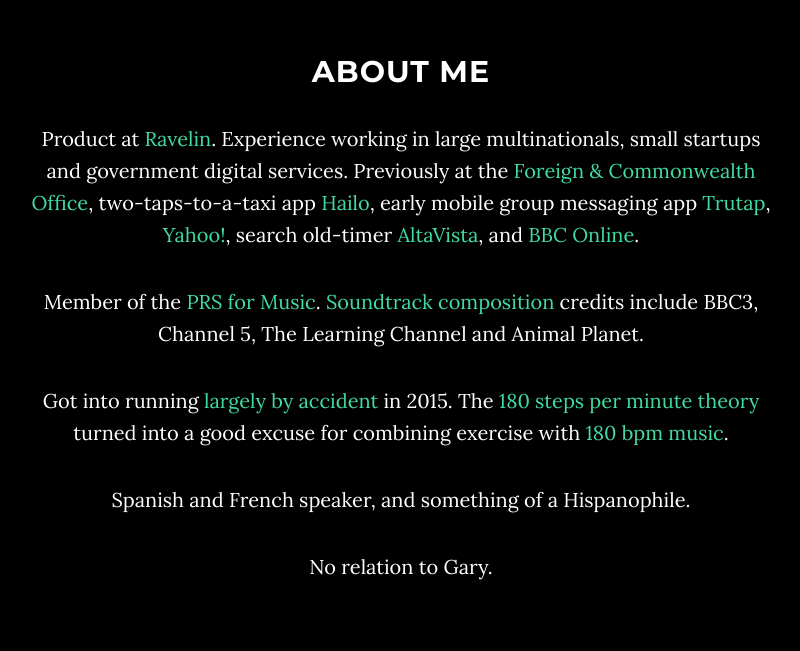
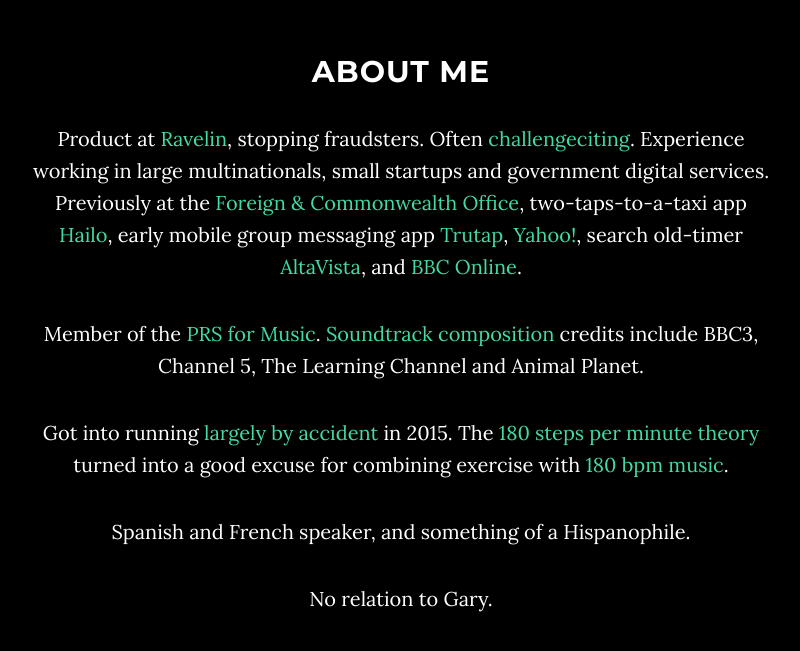
Before and after one commit to markbarlow/markbarlow.github.io, a plain HTML site: page index.html in a window 1280 px wide. Shown: the part 995-1646 px from the top of the page, without its empty margins (239-1039 px from the left). Drawn offline with Linux system fonts and the light colour scheme; some packages are replaced by stand-ins of ours.

Commit message:
Add link
linky link

```diff
--- a/index.html
+++ b/index.html
@@ -93,7 +93,7 @@
         <div class="row">
             <div class="col-lg-8 col-lg-offset-2">
                 <h2>About Me</h2>
-		    <p>Product at <a href="https://www.ravelin.com">Ravelin</a>. Experience working in large multinationals, small startups and government digital services. Previously at the <a href="https://www.gov.uk/government/organisations/foreign-commonwealth-office">Foreign &amp; Commonwealth Office</a>, two-taps-to-a-taxi app <a href="https://www.hailoapp.com/">Hailo</a>, early mobile group messaging app <A href="http://www.telegraph.co.uk/technology/3355166/TruTap-Goodbye-computer-hello-mobile-phone.html">Trutap</a>, <a href="http://www.yahoo.co.uk">Yahoo!</a>, search old-timer <a href="http://www.altavista.com">AltaVista</a>, and <a href="http://www.bbc.co.uk">BBC Online</a>.</p>
+		    <p>Product at <a href="https://www.ravelin.com">Ravelin</a>, stopping fraudsters. Often <a href="/challengeciting.html">challengeciting</a>. Experience working in large multinationals, small startups and government digital services. Previously at the <a href="https://www.gov.uk/government/organisations/foreign-commonwealth-office">Foreign &amp; Commonwealth Office</a>, two-taps-to-a-taxi app <a href="https://www.hailoapp.com/">Hailo</a>, early mobile group messaging app <A href="http://www.telegraph.co.uk/technology/3355166/TruTap-Goodbye-computer-hello-mobile-phone.html">Trutap</a>, <a href="http://www.yahoo.co.uk">Yahoo!</a>, search old-timer <a href="http://www.altavista.com">AltaVista</a>, and <a href="http://www.bbc.co.uk">BBC Online</a>.</p>
                 <p>Member of the <a href="https://www.prsformusic.com/Pages/default.aspx">PRS for Music</a>. <a href="http://www.mulberryharbourmusic.co.uk">Soundtrack composition</a> credits include BBC3, Channel 5, The Learning Channel and Animal Planet.</p>
                 <p>Got into running <a href="http://www.180steps.co.uk/blog/2017/01/18/why-I-started-running">largely by accident</a> in 2015. The <a href="http://www.180steps.co.uk/blog/2017/01/28/180-steps-intro">180 steps per minute theory</a> turned into a good excuse for combining exercise with <a href="http://www.180steps.co.uk/">180 bpm music</a>.</p>
                 <p>Spanish and French speaker, and something of a Hispanophile.</p>
```
